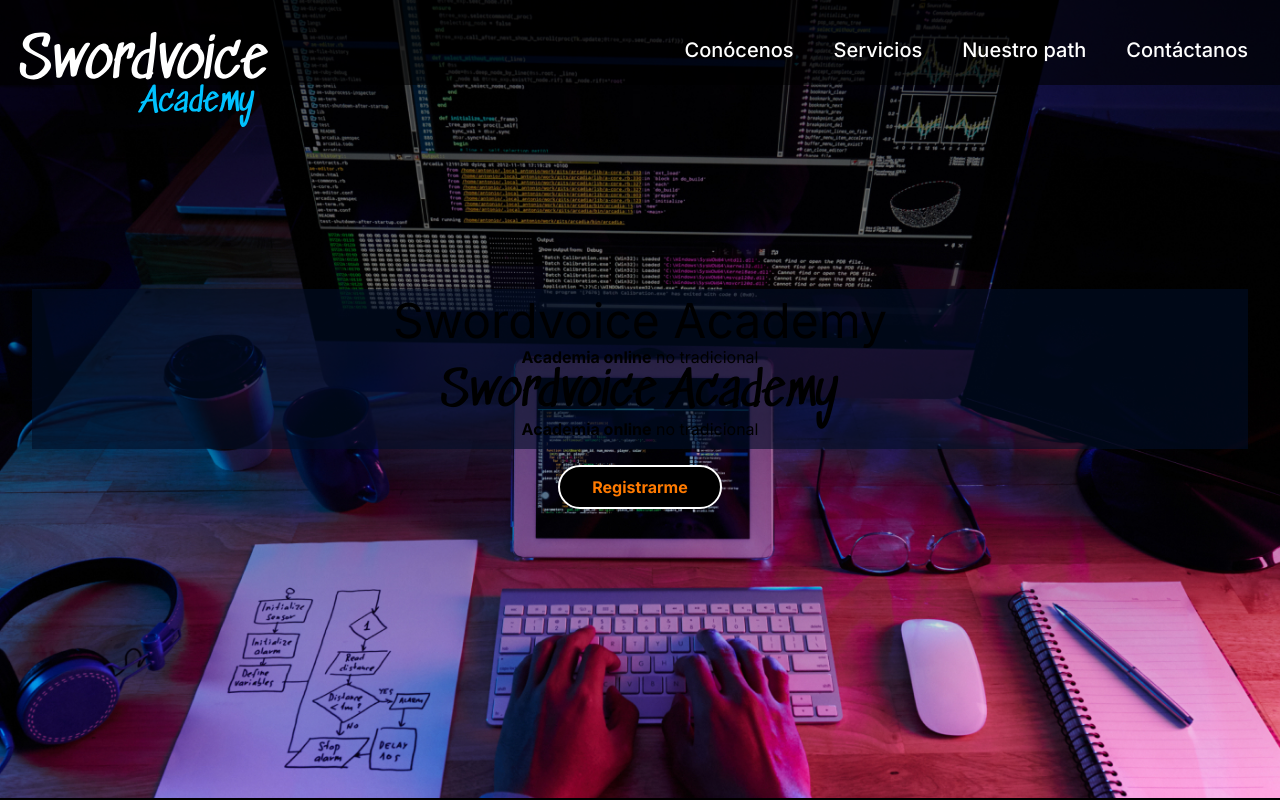
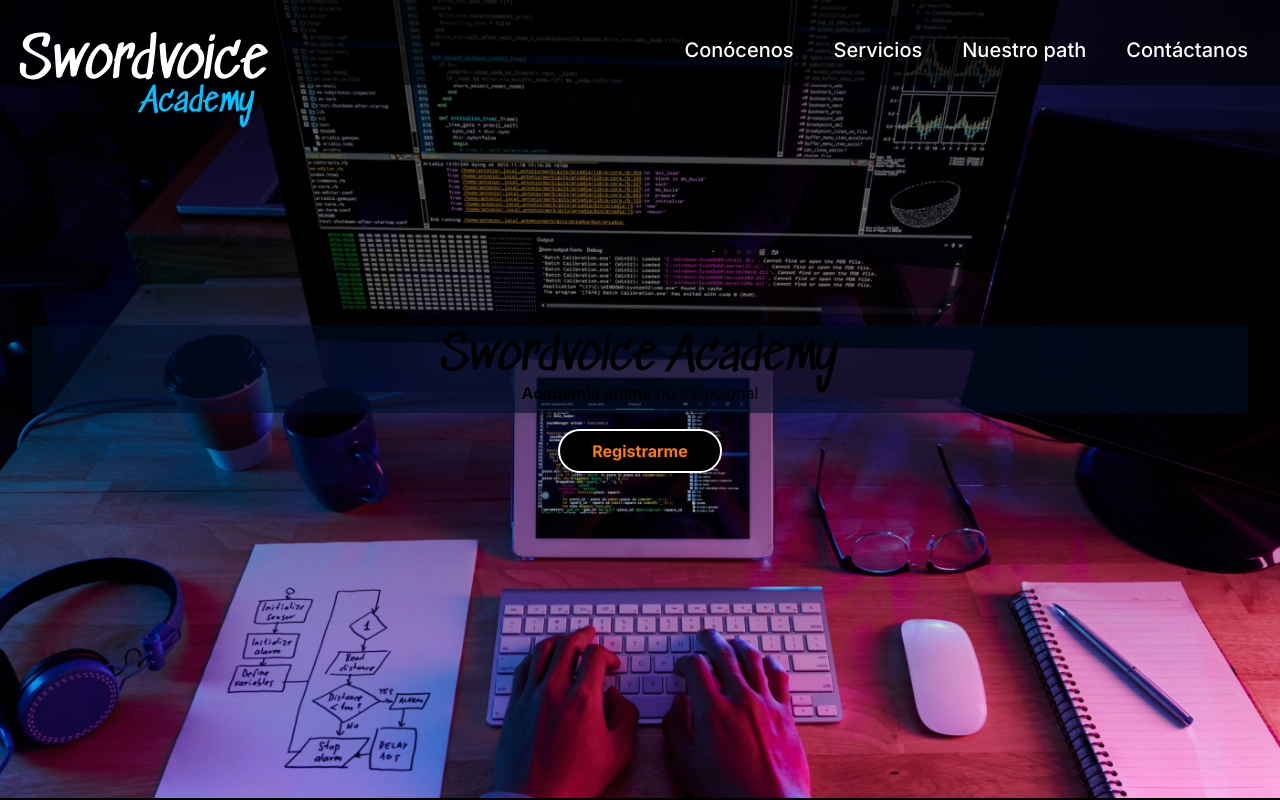
Before and after one commit to ilemarandrade/landing-swordvoice-2.0, a Next.js app: page / in a window 1280 px wide. Shown: the top 800 px of the page. Built offline with nearby package versions, Linux system fonts and the light colour scheme.

Commit message:
feat: title fixes

```diff
--- a/src/app/page.tsx
+++ b/src/app/page.tsx
@@ -33,10 +33,6 @@
       {/* First page */}
       <div className="min-h-screen bg-home w-full bg-cover bg-bottom bg-no-repeat border-b-2 border-b-[black] justify-center items-center flex flex-col">
         <div className="flex flex-col items-center bg-[#000e2799] w-[95%] py-2">
-          <h1 className="text-title leading-[48px] text-center title">Swordvoice Academy</h1>
-          <p className="text-base">
-            <span className="font-bold text-center">Academia online</span> no tradicional
-          </p>
           <Typography variant="h1" className="font-sedgwick">
             Swordvoice Academy
           </Typography>
```
